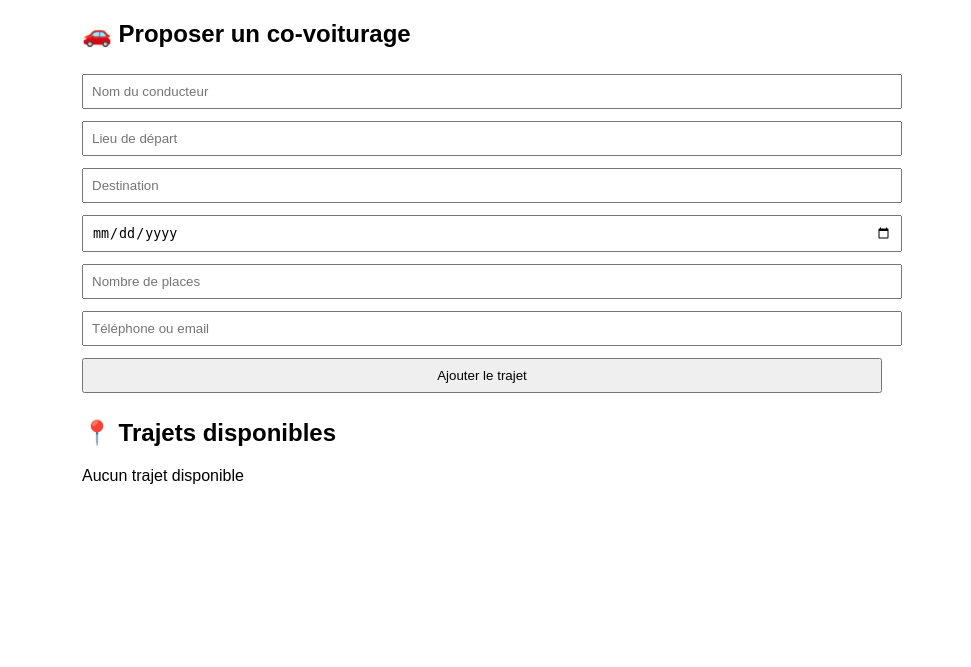
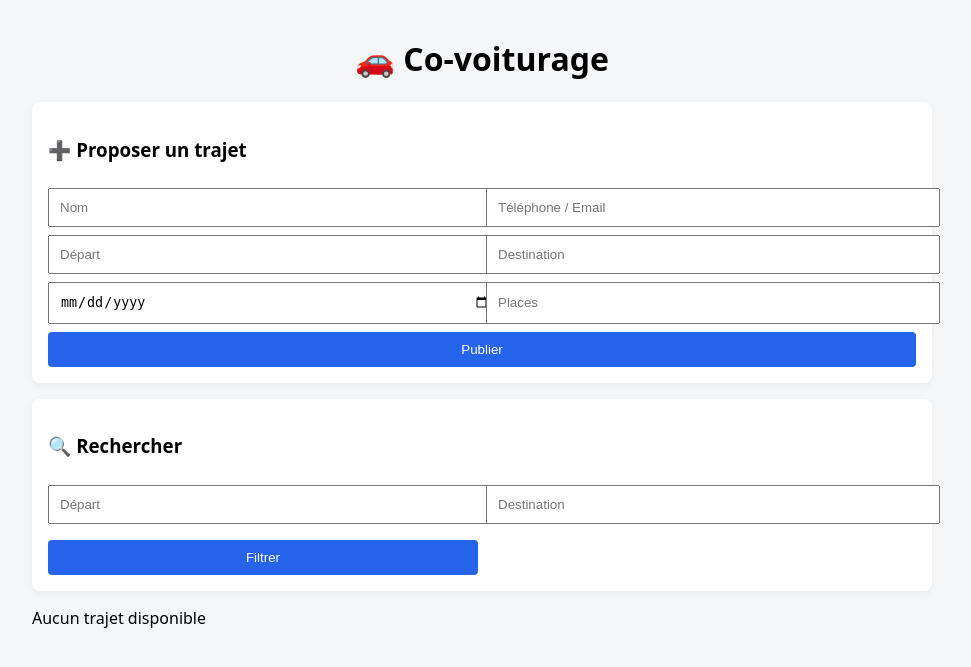
Before and after one commit to rahultankhiwale05/lechcovo, a Flask app: page / in a window 1280 px wide. Shown: the top 667 px of the page, without its empty margins (158-1129 px from the left). Run offline with Flask 3, Linux system fonts and the light colour scheme; data that the repository does not hold is empty.

Commit message:
better ui with some more functions

```diff
--- a/app.py
+++ b/app.py
@@ -1,6 +1,8 @@
 from flask import Flask, render_template, request, redirect, url_for
 import sqlite3
 import os
+from datetime import date
+import secrets
 
 app = Flask(__name__, instance_relative_config=True)
 
@@ -22,13 +24,13 @@ def init_db():
             destination TEXT NOT NULL,
             date TEXT NOT NULL,
             seats INTEGER NOT NULL,
-            contact TEXT NOT NULL
+            contact TEXT NOT NULL,
+            secret TEXT NOT NULL
         )
     """)
     conn.commit()
     conn.close()
 
-# ✅ INITIALIZE DB WHEN APP IS LOADED (Gunicorn-safe)
 init_db()
 
 @app.route("/", methods=["GET", "POST"])
@@ -37,30 +39,59 @@ def index():
     cur = conn.cursor()
 
     if request.method == "POST":
+        secret = secrets.token_hex(4)  # simple delete key
         cur.execute("""
-            INSERT INTO rides (name, departure, destination, date, seats, contact)
-            VALUES (?, ?, ?, ?, ?, ?)
+            INSERT INTO rides (name, departure, destination, date, seats, contact, secret)
+            VALUES (?, ?, ?, ?, ?, ?, ?)
         """, (
             request.form["name"],
             request.form["departure"],
             request.form["destination"],
             request.form["date"],
             request.form["seats"],
-            request.form["contact"]
+            request.form["contact"],
+            secret
         ))
         conn.commit()
+        conn.close()
+        return redirect(url_for("index", key=secret))
 
-    rides = cur.execute(
-        "SELECT * FROM rides ORDER BY date"
-    ).fetchall()
+    search_from = request.args.get("from", "")
+    search_to = request.args.get("to", "")
+
+    query = """
+        SELECT * FROM rides
+        WHERE date >= ?
+        AND departure LIKE ?
+        AND destination LIKE ?
+        ORDER BY date
+    """
+
+    rides = cur.execute(query, (
+        date.today().isoformat(),
+        f"%{search_from}%",
+        f"%{search_to}%"
+    )).fetchall()
 
     conn.close()
-    return render_template("index.html", rides=rides)
+    return render_template(
+        "index.html",
+        rides=rides,
+        key=request.args.get("key")
+    )
 
-@app.route("/delete/<int:ride_id>")
-def delete_ride(ride_id):
+@app.route("/delete", methods=["POST"])
+def delete_ride():
+    ride_id = request.form["ride_id"]
+    secret = request.form["secret"]
+
     conn = get_db()
-    conn.execute("DELETE FROM rides WHERE id = ?", (ride_id,))
+    cur = conn.cursor()
+    cur.execute(
+        "DELETE FROM rides WHERE id = ? AND secret = ?",
+        (ride_id, secret)
+    )
     conn.commit()
     conn.close()
+
     return redirect(url_for("index"))
--- a/templates/index.html
+++ b/templates/index.html
@@ -2,56 +2,118 @@
 <html lang="fr">
 <head>
 <meta charset="UTF-8">
-    <title>Co-voiturage</title>
+<title>Co-voiturage local</title>
+<meta name="viewport" content="width=device-width, initial-scale=1">
 <style>
 body {
-            font-family: Arial, sans-serif;
-            max-width: 800px;
+    font-family: system-ui, sans-serif;
+    background: #f4f6f8;
+    margin: 0;
+}
+.container {
+    max-width: 900px;
     margin: auto;
+    padding: 16px;
+}
+h1 {
+    text-align: center;
+}
+.card {
+    background: white;
+    padding: 16px;
+    border-radius: 8px;
+    margin-bottom: 16px;
+    box-shadow: 0 2px 8px rgba(0,0,0,.05);
 }
 input, button {
     width: 100%;
-            padding: 8px;
-            margin: 6px 0;
+    padding: 10px;
+    margin-top: 8px;
+}
+button {
+    background: #2563eb;
+    color: white;
+    border: none;
+    border-radius: 4px;
 }
 .ride {
-            border: 1px solid #ccc;
-            padding: 10px;
-            margin-top: 10px;
-            border-radius: 4px;
+    border-left: 4px solid #2563eb;
+}
+.row {
+    display: grid;
+    grid-template-columns: 1fr 1fr;
+    gap: 8px;
+}
+@media (max-width: 600px) {
+    .row { grid-template-columns: 1fr; }
 }
 .delete {
-            color: red;
-            text-decoration: none;
+    background: #dc2626;
+}
+.notice {
+    background: #ecfeff;
+    padding: 10px;
+    border-radius: 4px;
+    margin-bottom: 16px;
 }
 </style>
 </head>
 <body>
 
-<h2>🚗 Proposer un co-voiturage</h2>
+<div class="container">
+<h1>🚗 Co-voiturage</h1>
 
+{% if key %}
+<div class="notice">
+🔑 <strong>Code de suppression :</strong> {{ key }}<br>
+Conservez-le pour supprimer votre trajet.
+</div>
+{% endif %}
+
+<div class="card">
+<h3>➕ Proposer un trajet</h3>
 <form method="post">
-    <input name="name" placeholder="Nom du conducteur" required>
-    <input name="departure" placeholder="Lieu de départ" required>
+<div class="row">
+<input name="name" placeholder="Nom" required>
+<input name="contact" placeholder="Téléphone / Email" required>
+</div>
+<div class="row">
+<input name="departure" placeholder="Départ" required>
 <input name="destination" placeholder="Destination" required>
+</div>
+<div class="row">
 <input type="date" name="date" required>
-    <input type="number" name="seats" placeholder="Nombre de places" required>
-    <input name="contact" placeholder="Téléphone ou email" required>
-    <button type="submit">Ajouter le trajet</button>
+<input type="number" name="seats" placeholder="Places" required>
+</div>
+<button>Publier</button>
 </form>
+</div>
 
-<h2>📍 Trajets disponibles</h2>
+<div class="card">
+<h3>🔍 Rechercher</h3>
+<form method="get" class="row">
+<input name="from" placeholder="Départ">
+<input name="to" placeholder="Destination">
+<button>Filtrer</button>
+</form>
+</div>
 
-{% for ride in rides %}
-<div class="ride">
-    <strong>{{ ride.departure }} → {{ ride.destination }}</strong><br>
-    📅 {{ ride.date }} | 👥 {{ ride.seats }} place(s)<br>
-    👤 {{ ride.name }} | 📞 {{ ride.contact }}<br>
-    <a class="delete" href="/delete/{{ ride.id }}">❌ Supprimer</a>
+{% for r in rides %}
+<div class="card ride">
+<strong>{{ r.departure }} → {{ r.destination }}</strong><br>
+📅 {{ r.date }} | 👥 {{ r.seats }} place(s)<br>
+👤 {{ r.name }} | 📞 {{ r.contact }}
+
+<form method="post" action="/delete">
+<input type="hidden" name="ride_id" value="{{ r.id }}">
+<input name="secret" placeholder="Code de suppression">
+<button class="delete">Supprimer</button>
+</form>
 </div>
 {% else %}
 <p>Aucun trajet disponible</p>
 {% endfor %}
 
+</div>
 </body>
 </html>
```
Lines whose indentation alone changed are shown as unchanged.
